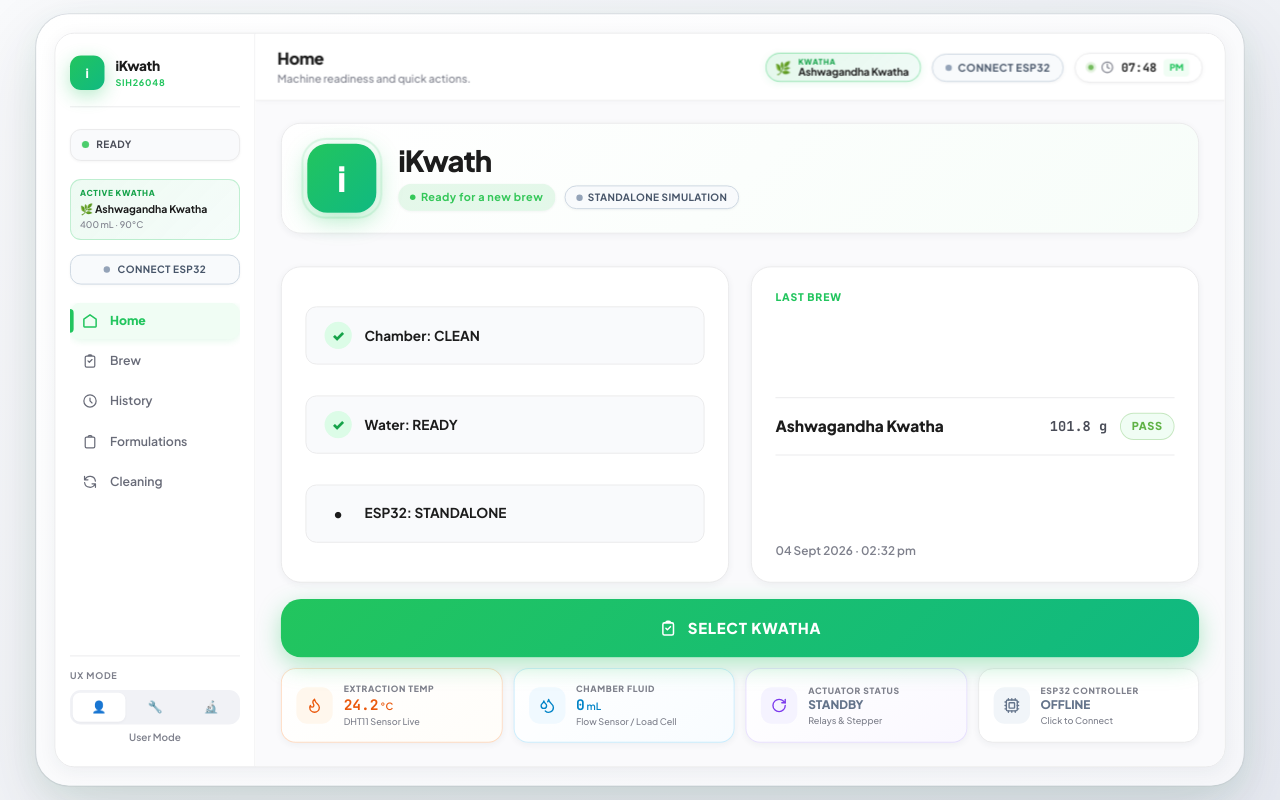
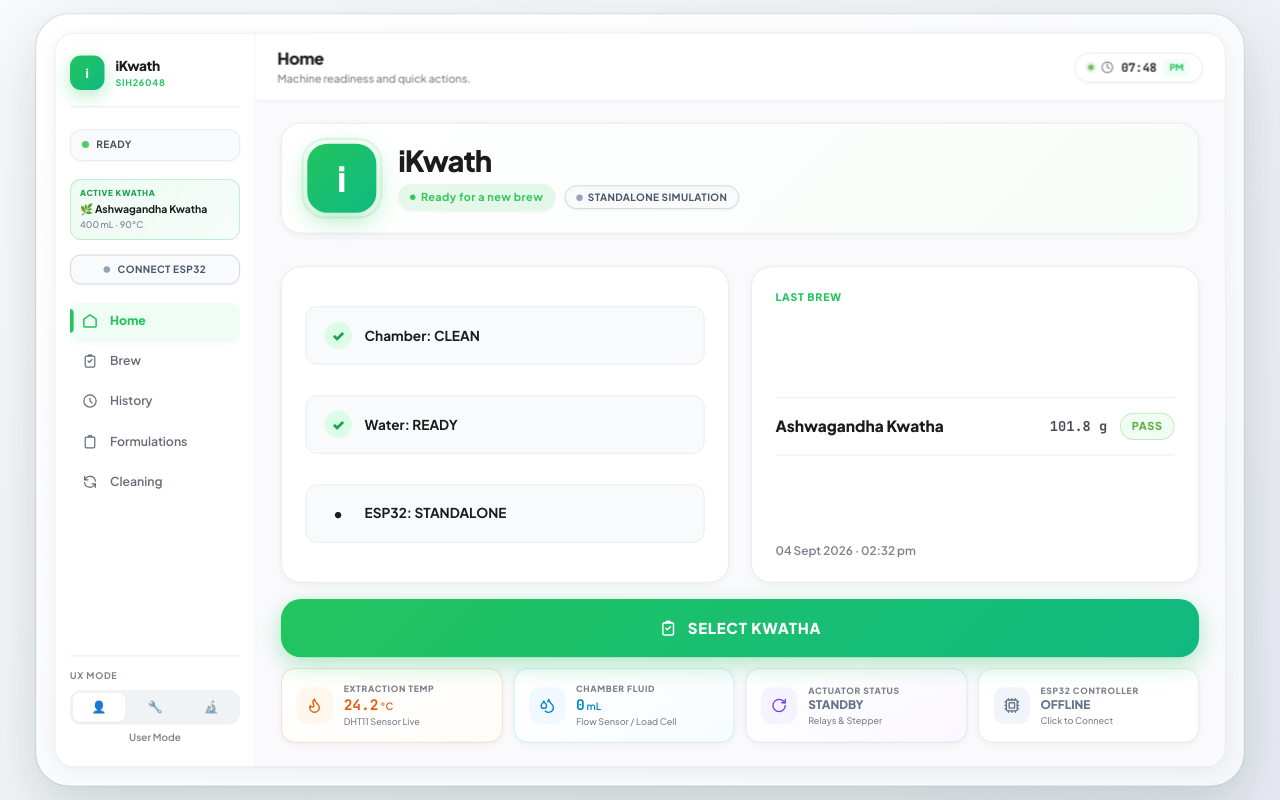
Before and after one commit to Khushi-S-Belani/iKwath_sih, a React (Vite) app: page / in a window 1280 px wide. Built offline with nearby package versions, Linux system fonts and the light colour scheme.

Commit message:
ui: remove kwatha formulation pill and esp32 badge from topbar dashboard

```diff
--- a/src/App.tsx
+++ b/src/App.tsx
@@ -448,29 +448,6 @@ export default function App() {
                   <div className="screen-sub">{meta.sub}</div>
                 </div>
                 <div className="topbar-right">
-                  {/* Selected Kwatha Formulation Pill */}
-                  <div
-                    className="topbar-kwatha-pill"
-                    onClick={() => !brewInProgress && setCurrentSection('formulations')}
-                    title={`Selected Kwatha Formulation: ${selectedFormulation.name} (${selectedFormulation.pod_id})`}
-                    style={{ cursor: brewInProgress ? 'default' : 'pointer' }}
-                  >
-                    <span className="tkp-icon">🌿</span>
-                    <div className="tkp-content">
-                      <span className="tkp-label">KWATHA</span>
-                      <span className="tkp-name">{selectedFormulation.name}</span>
-                    </div>
-                  </div>
-                  {/* ESP32 Hardware Badge */}
-                  <button
-                    onClick={() => setIsHardwareModalOpen(true)}
-                    className={`topbar-esp-btn ${isHardwareConnected ? 'connected' : 'disconnected'}`}
-                    title="Open ESP32 Hardware Bridge & Diagnostics"
-                  >
-                    <span className={`topbar-esp-dot ${isHardwareConnected ? 'pulse' : ''}`} />
-                    <span>{isHardwareConnected ? 'ESP32 LIVE' : 'CONNECT ESP32'}</span>
-                  </button>
-
                   {/* Brew active indicator */}
                   {brewInProgress && (
                     <div className="brew-active-badge">
```
